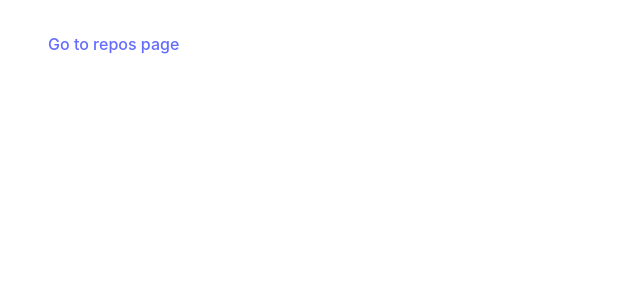
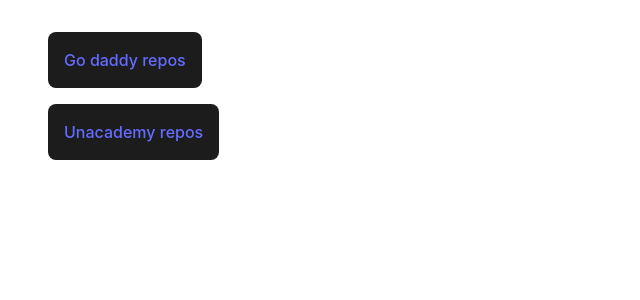
Before and after one commit to rchandu/basic-react-app, a React (Vite) app: page / in a window 1280 px wide. Shown: the top 300 px of the page, without its empty margins (0-640 px from the left). Built offline with nearby package versions, Linux system fonts and the light colour scheme.

Commit message:
Minor home page UI

```diff
--- a/src/home/Home.tsx
+++ b/src/home/Home.tsx
@@ -1,15 +1,12 @@
 import { FC } from 'react';
 import { Link } from 'react-router-dom';
+import './home.css';
 
 const HomePage: FC = () => {
   return (
-    <div>
-      <Link
-        to="/repos"
-        className="bg-blue-500 hover:bg-blue-200 text-white py-4 px-8 rounded-lg"
-      >
-        Go to repos page
-      </Link>
+    <div className='home'>
+      <Link to="/repos/godaddy">Go daddy repos</Link>
+      <Link to="/repos/unacademy">Unacademy repos</Link>
     </div>
   );
 };
--- /dev/null
+++ b/src/home/home.css
@@ -0,0 +1,16 @@
+.home {
+  display: flex;
+  flex-direction: column;
+  gap: 16px;
+}
+
+a {
+  padding: 16px 16px;
+  border-radius: 8px;
+  max-width: max-content;
+  background-color: #1c1c1c;
+}
+a:hover {
+  background-color: #000;
+  color: white;
+}
```
